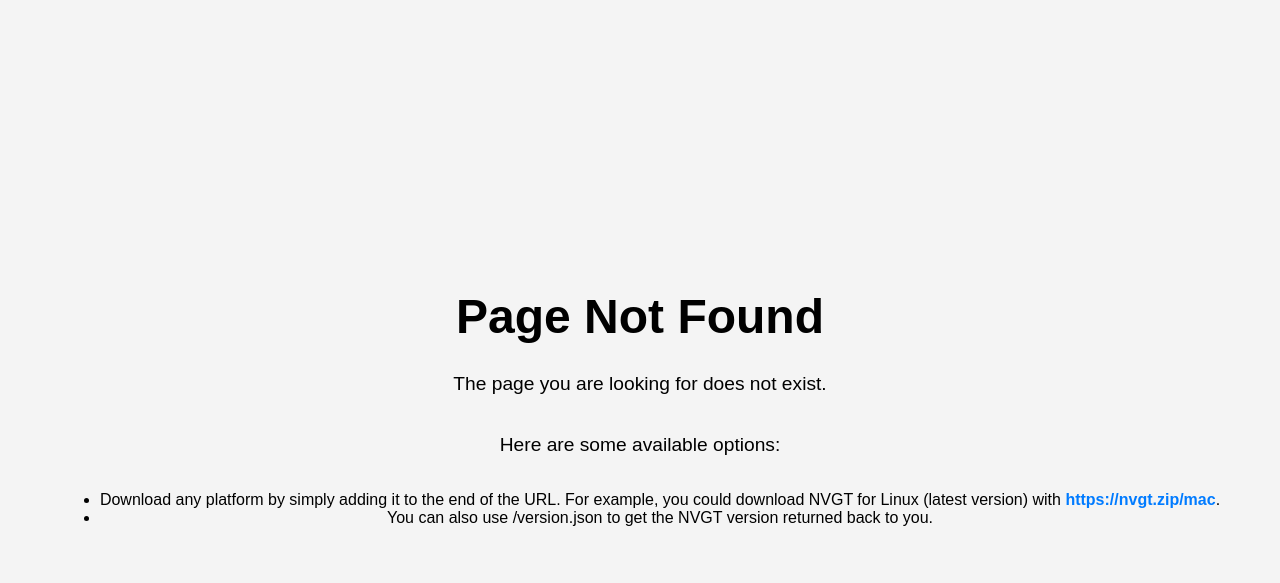
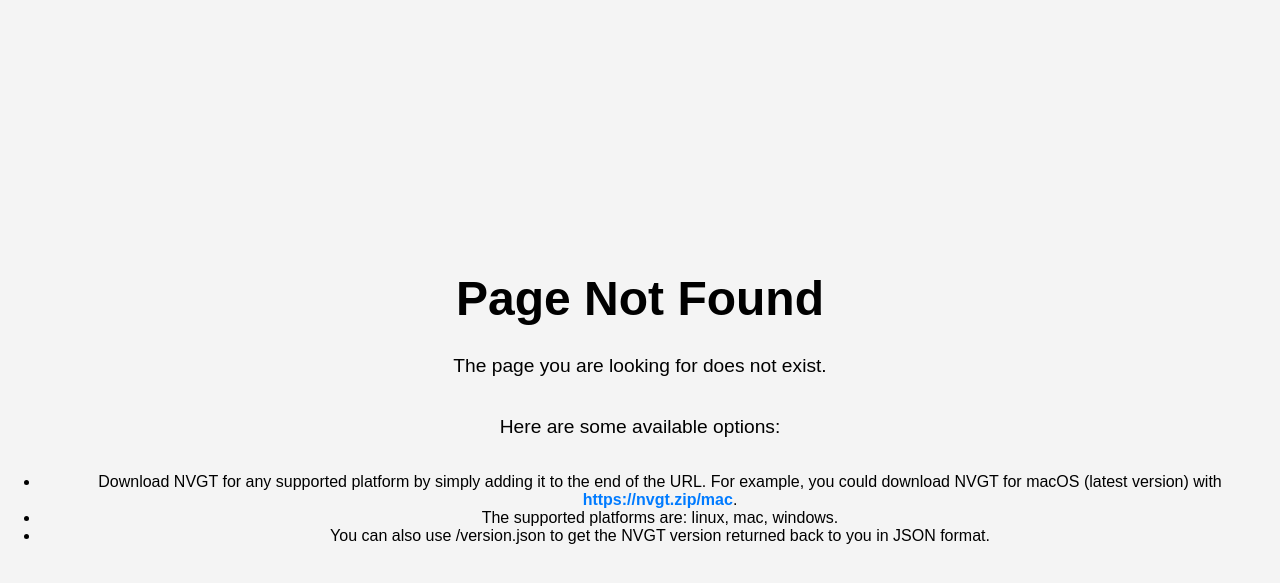
Before and after one commit to braillescreen/nvgt.zip, a Python web app: template templates/404.html in a window 1280 px wide. Shown: the top 583 px of the page. Run offline with Jinja, Linux system fonts and the light colour scheme; the template is opened without the code that fills it, so the values that code supplies are empty.

Commit message:
update template

```diff
--- a/templates/404.html
+++ b/templates/404.html
@@ -3,7 +3,7 @@
 <head>
 	<meta charset="UTF-8" />
 	<meta name="viewport" content="width=device-width, initial-scale=1.0" />
-	<title>Page Not Found - NVDA.zip</title>
+	<title>Page Not Found - NVGT.zip</title>
 
 	<style>
 		body {
@@ -41,8 +41,9 @@
 		<p>The page you are looking for does not exist.</p>
 		<p>Here are some available options:</p>
 		<ul>
-			<li>Download any platform by simply adding it to the end of the URL. For example, you could download NVGT for Linux (latest version) with <a href="https://nvgt.zip/mac">https://nvgt.zip/mac</a>.</li>
-			<li>You can also use /version.json to get the NVGT version returned back to you.</li>
+			<li>Download NVGT for any supported platform by simply adding it to the end of the URL. For example, you could download NVGT for macOS (latest version) with <a href="https://nvgt.zip/mac">https://nvgt.zip/mac</a>.</li>
+			<li>The supported platforms are: linux, mac, windows.</li>
+			<li>You can also use /version.json to get the NVGT version returned back to you in JSON format.</li>
 		</ul>
 	</body>
 </html>
```
